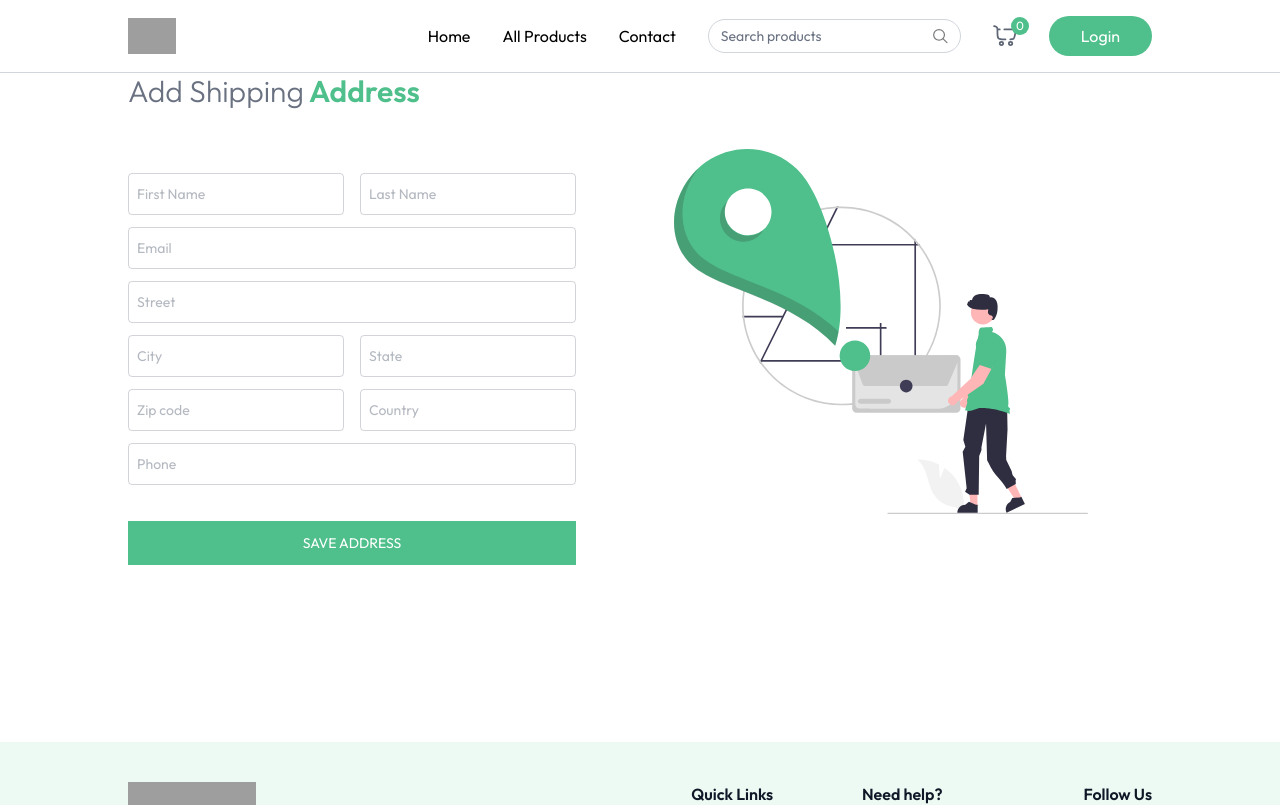
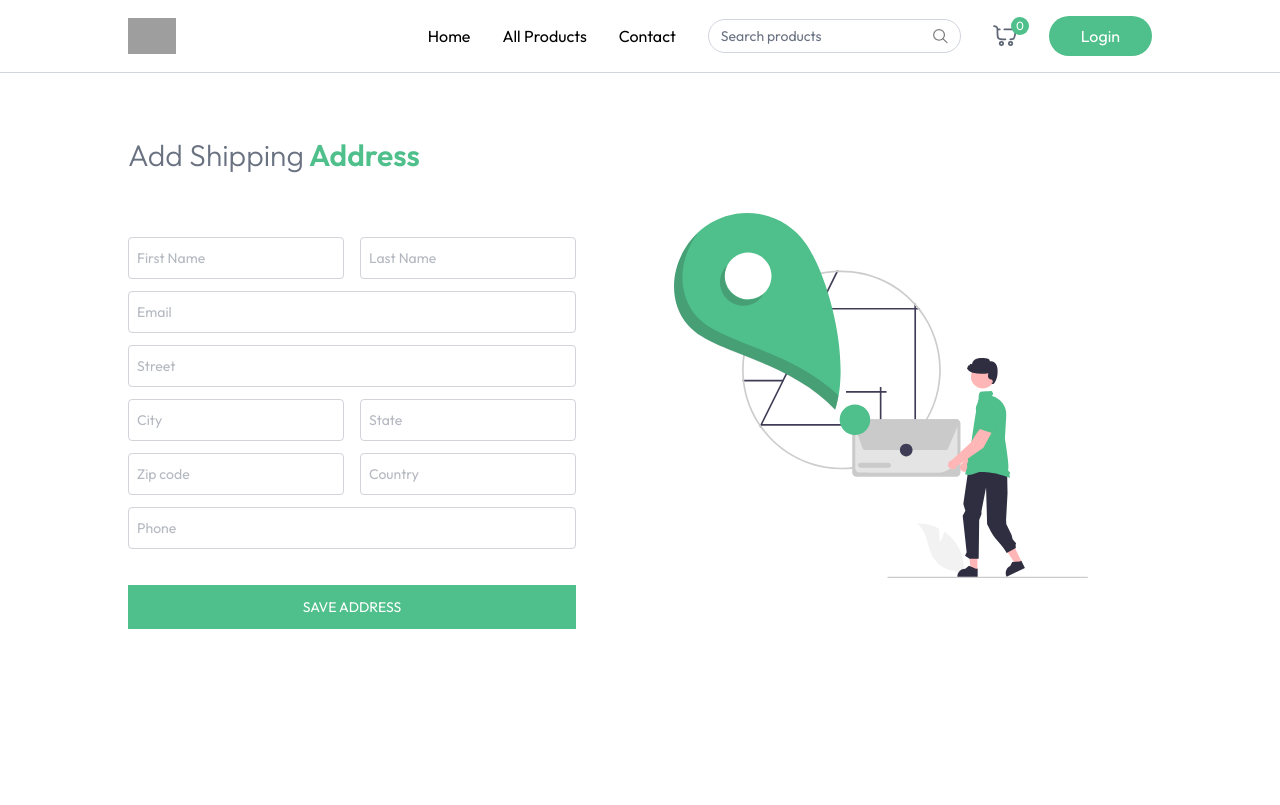
Before and after one commit to tronglee3107/online-shop, a React app in the folder client/: page /add-address in a window 1280 px wide. Shown: the top 805 px of the page. Built offline with nearby package versions, Linux system fonts and the light colour scheme; grey boxes are pictures that could not be loaded; the HTML template or start-up script is replaced by a standard one.

Commit message:
adding shipping address page

```diff
--- a/client/src/pages/AddAddress.jsx
+++ b/client/src/pages/AddAddress.jsx
@@ -34,7 +34,7 @@ const AddAddress = () => {
         setAddress((prevAddress) =>({...prevAddress, [name]: value}))
     }
     return (
-        <div className="mtl-16 pb-16">
+        <div className="mt-16 pb-16">
             <p className="text-2xl md:text-3xl text-gray-500 font-light">Add Shipping
                 <span className="font-semibold text-primary"> Address</span></p>
             <div className="flex flex-col-reverse md:flex-row justify-between mt-10">
```
